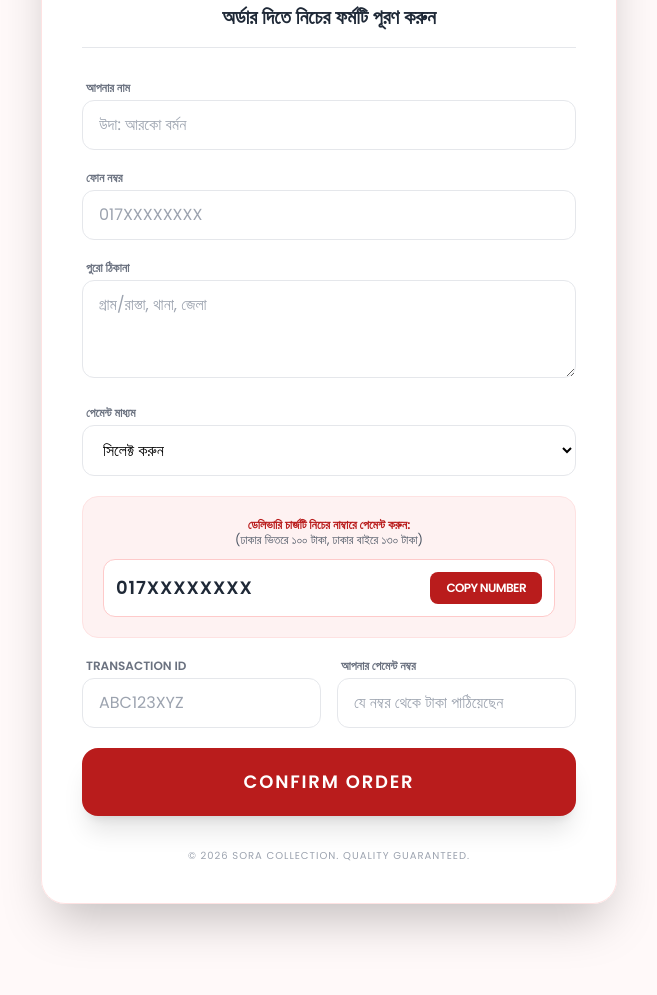
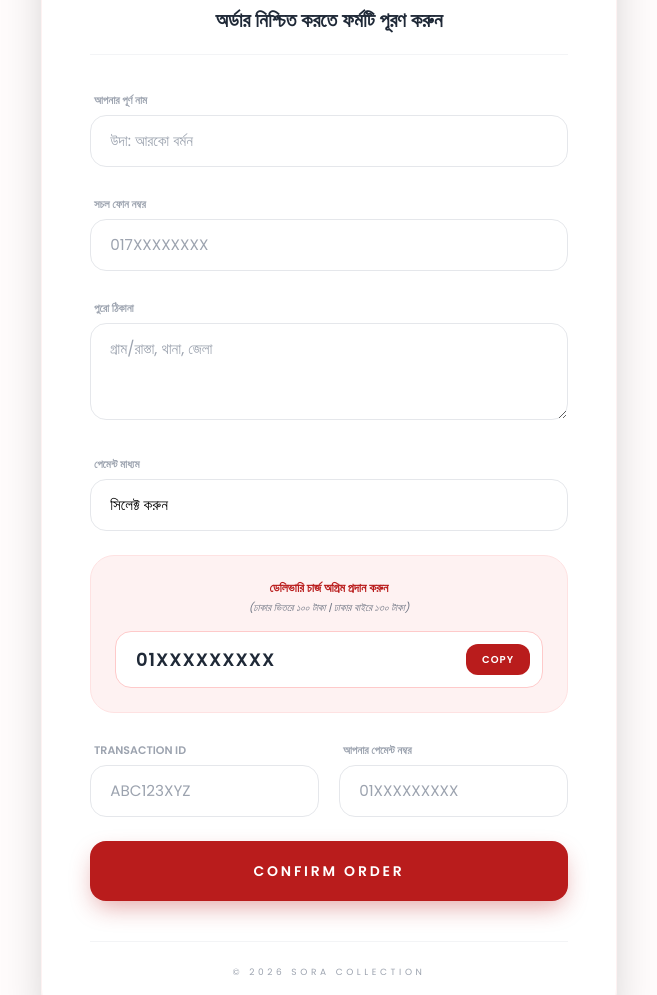
Before and after one commit to orkoofficial649-bot/sora-collection, a website: page order.html in a window 1280 px wide. Shown: the part 286-1281 px from the top of the page, without its empty margins (311-968 px from the left). Drawn offline with nearby package versions, Linux system fonts and the light colour scheme.

Commit message:
Updated payment number in order page

```diff
--- a/order.html
+++ b/order.html
@@ -7,94 +7,98 @@
     <script src="https://cdn.tailwindcss.com"></script>
     <link href="https://fonts.googleapis.com/css2?family=Playfair+Display:wght@700&family=Poppins:wght@300;400;600&display=swap" rel="stylesheet">
     <style>
-        body { font-family: 'Poppins', sans-serif; background-color: #fff9f9; }
+        body { font-family: 'Poppins', sans-serif; background-color: #fffcfc; }
         .serif { font-family: 'Playfair Display', serif; }
         .glass { background: rgba(255, 255, 255, 0.98); backdrop-filter: blur(10px); }
         .input-style {
-            width: 100%; padding: 0.75rem 1rem; border: 1px solid #e5e7eb;
-            border-radius: 0.75rem; outline: none; transition: all 0.3s;
+            width: 100%; padding: 0.85rem 1.2rem; border: 1px solid #e5e7eb;
+            border-radius: 1rem; outline: none; transition: all 0.3s;
+            font-size: 0.95rem;
         }
-        .input-style:focus { border-color: #b91c1c; ring: 2px; ring-color: #fecaca; }
+        .input-style:focus { border-color: #b91c1c; box-shadow: 0 0 0 3px rgba(185, 28, 28, 0.1); }
+        .btn-shadow { box-shadow: 0 10px 25px -5px rgba(185, 28, 28, 0.4); }
     </style>
 </head>
 <body class="p-4 md:p-10">
 
-    <div class="max-w-xl mx-auto glass shadow-2xl rounded-3xl overflow-hidden border border-red-100 mb-10">
+    <div class="max-w-xl mx-auto glass shadow-2xl rounded-[2.5rem] overflow-hidden border border-red-50 mb-10">
         <div class="bg-red-700 p-8 text-center text-white">
             <img src="https://i.ibb.co.com/p68Bsn52/Gemini-Generated-Image-uph57euph57euph5-removebg-preview.png" class="h-16 mx-auto mb-4 brightness-0 invert" alt="SORA Logo">
-            <h1 class="text-3xl serif uppercase tracking-widest">SORA Collection</h1>
-            <p class="text-sm opacity-80 mt-2 font-light tracking-wide uppercase">Defining Your Grace, Every Single Day.</p>
+            <h1 class="text-3xl serif uppercase tracking-[0.2em]">SORA Collection</h1>
+            <p class="text-[10px] opacity-80 mt-2 font-light tracking-[0.3em] uppercase">Defining Your Grace, Every Single Day.</p>
         </div>
 
-        <div class="p-6 md:p-10">
-            <h2 class="text-xl font-bold text-gray-800 text-center mb-8 border-b pb-4">অর্ডার দিতে নিচের ফর্মটি পূরণ করুন</h2>
+        <div class="p-6 md:p-12">
+            <h2 class="text-xl font-bold text-gray-800 text-center mb-8 border-b border-gray-100 pb-5">অর্ডার নিশ্চিত করতে ফর্মটি পূরণ করুন</h2>
 
-            <form id="orderForm" class="space-y-5">
-                <div>
-                    <label class="block text-xs font-semibold text-gray-500 uppercase mb-1 ml-1">আপনার নাম</label>
+            <form id="orderForm" class="space-y-6">
+                <div class="space-y-1">
+                    <label class="text-[11px] font-bold text-gray-400 uppercase ml-1">আপনার পূর্ণ নাম</label>
                     <input type="text" name="name" required class="input-style" placeholder="উদা: আরকো বর্মন">
                 </div>
 
-                <div>
-                    <label class="block text-xs font-semibold text-gray-500 uppercase mb-1 ml-1">ফোন নম্বর</label>
+                <div class="space-y-1">
+                    <label class="text-[11px] font-bold text-gray-400 uppercase ml-1">সচল ফোন নম্বর</label>
                     <input type="tel" name="phone" required class="input-style" placeholder="017XXXXXXXX">
                 </div>
 
-                <div>
-                    <label class="block text-xs font-semibold text-gray-500 uppercase mb-1 ml-1">পুরো ঠিকানা</label>
+                <div class="space-y-1">
+                    <label class="text-[11px] font-bold text-gray-400 uppercase ml-1">পুরো ঠিকানা</label>
                     <textarea name="address" required rows="3" class="input-style" placeholder="গ্রাম/রাস্তা, থানা, জেলা"></textarea>
                 </div>
 
-                <div>
-                    <label class="block text-xs font-semibold text-gray-500 uppercase mb-1 ml-1">পেমেন্ট মাধ্যম</label>
-                    <select name="payment_method" required class="input-style bg-white">
+                <div class="space-y-1">
+                    <label class="text-[11px] font-bold text-gray-400 uppercase ml-1">পেমেন্ট মাধ্যম</label>
+                    <select name="payment_method" required class="input-style bg-white appearance-none">
                         <option value="">সিলেক্ট করুন</option>
-                        <option value="bKash">bKash</option>
-                        <option value="Nagad">Nagad</option>
-                        <option value="Rocket">Rocket</option>
+                        <option value="bKash">bKash (বিকাশ)</option>
+                        <option value="Nagad">Nagad (নগদ)</option>
+                        <option value="Rocket">Rocket (রকেট)</option>
                     </select>
                 </div>
 
-                <div class="bg-red-50 p-5 rounded-2xl border border-red-100 space-y-3">
-                    <p class="text-[12px] text-red-700 font-bold text-center leading-tight">
-                        ডেলিভারি চার্জটি নিচের নাম্বারে পেমেন্ট করুন: <br>
-                        <span class="text-gray-600 font-medium">(ঢাকার ভিতরে ১০০ টাকা, ঢাকার বাইরে ১৩০ টাকা)</span>
-                    </p>
-                    <div class="flex items-center justify-between bg-white p-3 rounded-xl border border-red-200">
-                        <span id="paymentNum" class="font-bold text-gray-800 tracking-wider text-lg">017XXXXXXXX</span>
-                        <button type="button" onclick="copyNumber()" class="text-xs bg-red-700 text-white px-4 py-2 rounded-lg font-bold hover:bg-red-800 transition uppercase tracking-tighter">Copy Number</button>
+                <div class="bg-red-50 p-6 rounded-3xl border border-red-100 space-y-4">
+                    <div class="text-center">
+                        <p class="text-xs text-red-700 font-bold mb-1">ডেলিভারি চার্জ অগ্রিম প্রদান করুন</p>
+                        <p class="text-[10px] text-gray-500 font-medium italic">(ঢাকার ভিতরে ১০০ টাকা | ঢাকার বাইরে ১৩০ টাকা)</p>
+                    </div>
+
+                    <div class="flex items-center justify-between bg-white p-3 rounded-2xl border border-red-200">
+                        <span id="paymentNum" class="font-bold text-gray-800 tracking-wider text-lg ml-2">01XXXXXXXXX</span>
+                        <button type="button" onclick="copyNumber()" class="text-[10px] bg-red-700 text-white px-4 py-2 rounded-xl font-bold hover:bg-red-800 transition uppercase tracking-widest">Copy</button>
                     </div>
                 </div>
 
-                <div class="grid grid-cols-1 md:grid-cols-2 gap-4">
-                    <div>
-                        <label class="block text-xs font-semibold text-gray-500 uppercase mb-1 ml-1">Transaction ID</label>
+                <div class="grid grid-cols-1 md:grid-cols-2 gap-5">
+                    <div class="space-y-1">
+                        <label class="text-[11px] font-bold text-gray-400 uppercase ml-1">Transaction ID</label>
                         <input type="text" name="trxid" required class="input-style" placeholder="ABC123XYZ">
                     </div>
-                    <div>
-                        <label class="block text-xs font-semibold text-gray-500 uppercase mb-1 ml-1">আপনার পেমেন্ট নম্বর</label>
-                        <input type="tel" name="payment_number" required class="input-style" placeholder="যে নম্বর থেকে টাকা পাঠিয়েছেন">
+                    <div class="space-y-1">
+                        <label class="text-[11px] font-bold text-gray-400 uppercase ml-1">আপনার পেমেন্ট নম্বর</label>
+                        <input type="tel" name="payment_number" required class="input-style" placeholder="01XXXXXXXXX">
                     </div>
                 </div>
 
-                <button type="submit" id="submitBtn" class="w-full bg-red-700 text-white font-bold py-5 rounded-2xl hover:bg-red-800 transition-all shadow-xl active:scale-95 text-lg tracking-widest uppercase mt-4">
+                <button type="submit" id="submitBtn" class="w-full bg-red-700 text-white font-bold py-5 rounded-2xl hover:bg-red-800 transition-all active:scale-[0.98] text-sm tracking-[0.2em] uppercase mt-4 btn-shadow">
                     CONFIRM ORDER
                 </button>
             </form>
 
-            <p class="text-center text-[10px] text-gray-400 mt-8 uppercase tracking-widest">&copy; 2026 SORA Collection. Quality Guaranteed.</p>
+            <div class="mt-10 pt-6 border-t border-gray-100 text-center">
+                <p class="text-[9px] text-gray-400 uppercase tracking-[0.4em]">&copy; 2026 SORA Collection</p>
+            </div>
         </div>
     </div>
 
     <script>
-        // Copy Number Function
         function copyNumber() {
             const num = document.getElementById('paymentNum').innerText;
-            navigator.clipboard.writeText(num);
-            alert("Payment Number Copied!");
+            navigator.clipboard.writeText(num).then(() => {
+                alert("Payment Number Copied!");
+            });
         }
 
-        // Form Submit to Google Sheets
         const scriptURL = 'https://script.google.com/macros/s/AKfycbxbzzY58sxvhoOTfn5kvLgK2QIsNkAHew6NYUDgN4epIU81oDRl9OWsPCykICFc1LXH5Q/exec';
         const form = document.getElementById('orderForm');
         const btn = document.getElementById('submitBtn');
@@ -103,22 +107,22 @@
             e.preventDefault();
             btn.disabled = true;
             btn.innerText = "SENDING ORDER...";
-            btn.classList.add('opacity-50', 'cursor-not-allowed');
+            btn.style.opacity = "0.7";
 
             fetch(scriptURL, { method: 'POST', body: new FormData(form)})
             .then(response => {
-                alert("ধন্যবাদ! আপনার অর্ডারটি সফলভাবে গ্রহণ করা হয়েছে। শীঘ্রই আমাদের প্রতিনিধি আপনার সাথে যোগাযোগ করবেন।");
+                alert("ধন্যবাদ! আপনার অর্ডারটি সফলভাবে গ্রহণ করা হয়েছে। শীঘ্রই আমরা আপনার সাথে যোগাযোগ করব।");
                 form.reset();
                 btn.disabled = false;
                 btn.innerText = "CONFIRM ORDER";
-                btn.classList.remove('opacity-50', 'cursor-not-allowed');
+                btn.style.opacity = "1";
             })
             .catch(error => {
                 console.error('Error!', error.message);
                 alert("দুঃখিত, অর্ডারটি পাঠানো সম্ভব হয়নি। আবার চেষ্টা করুন।");
                 btn.disabled = false;
                 btn.innerText = "CONFIRM ORDER";
-                btn.classList.remove('opacity-50', 'cursor-not-allowed');
+                btn.style.opacity = "1";
             });
         });
     </script>
```
Also changed, not shown: index.html (added, +139 -0 lines).
